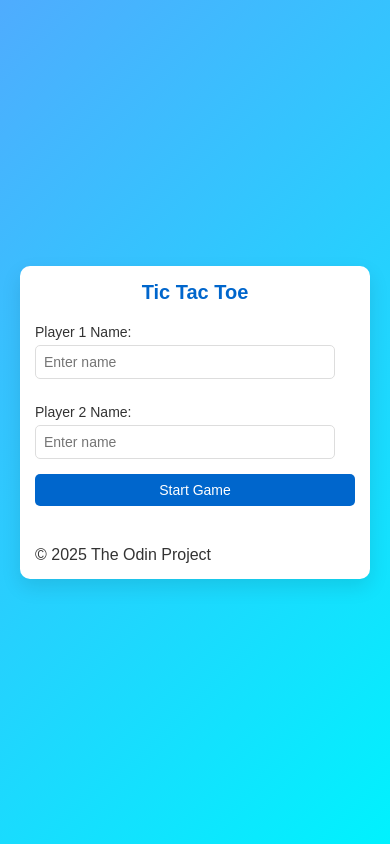
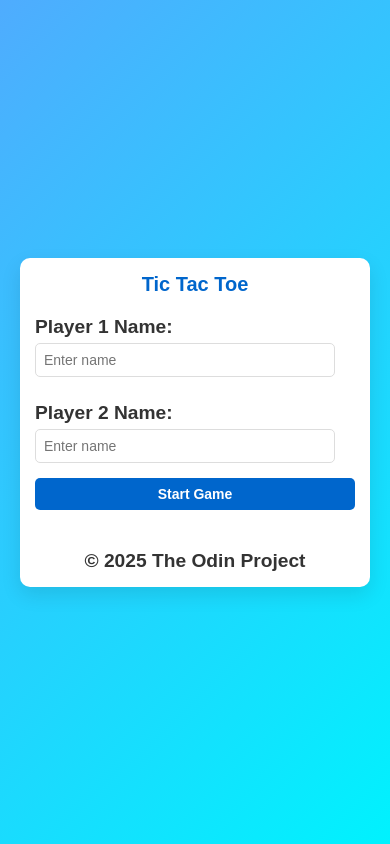
Before and after one commit to agile-learning-institute/member-mudi-tic-tac-toe, a plain HTML site: page index.html in a window 390 px wide. Drawn offline with Linux system fonts and the light colour scheme.

Commit message:
Style the page with responsive css code

```diff
--- a/style.css
+++ b/style.css
@@ -34,6 +34,8 @@ label {
     display: block;
     font-size: 14px;
     margin: 10px 0 5px;
+    font-size: larger;
+    font-weight: bold;
 }
 
 input {
@@ -56,6 +58,8 @@ button {
     font-size: 16px;
     cursor: pointer;
     transition: background 0.3s ease;
+    font-size: larger;
+    font-weight: bold;
 }
 
 button:hover {
@@ -102,6 +106,17 @@ button.hidden {
     margin-bottom: 20px;
 }
 
+footer {
+    display: flex;
+    justify-content: center;
+}
+
+footer p {
+    font-size: larger;
+    font-weight: bold;
+
+}
+
 @media (max-width: 480px) {
     .container {
         padding: 15px;
```
